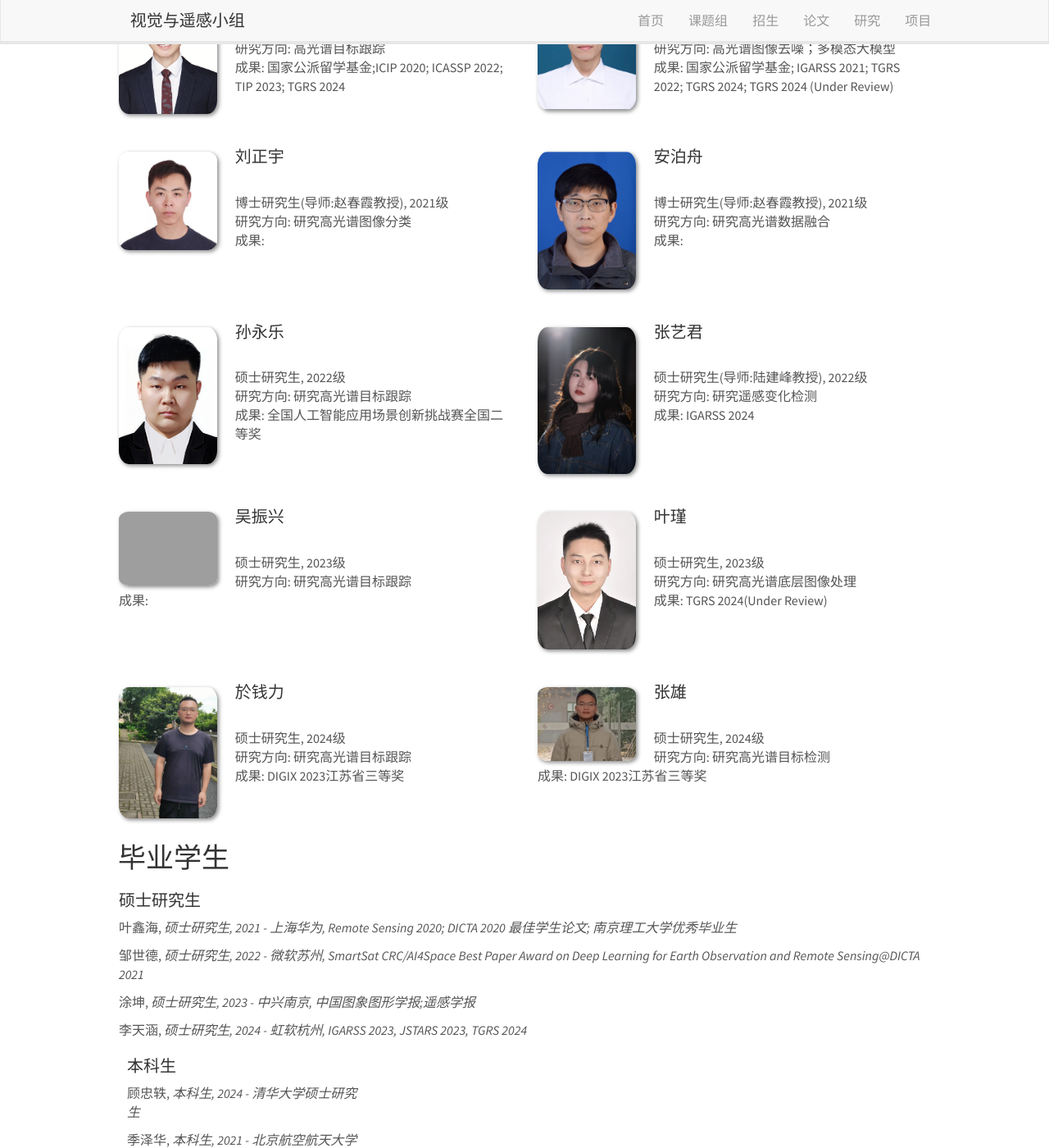
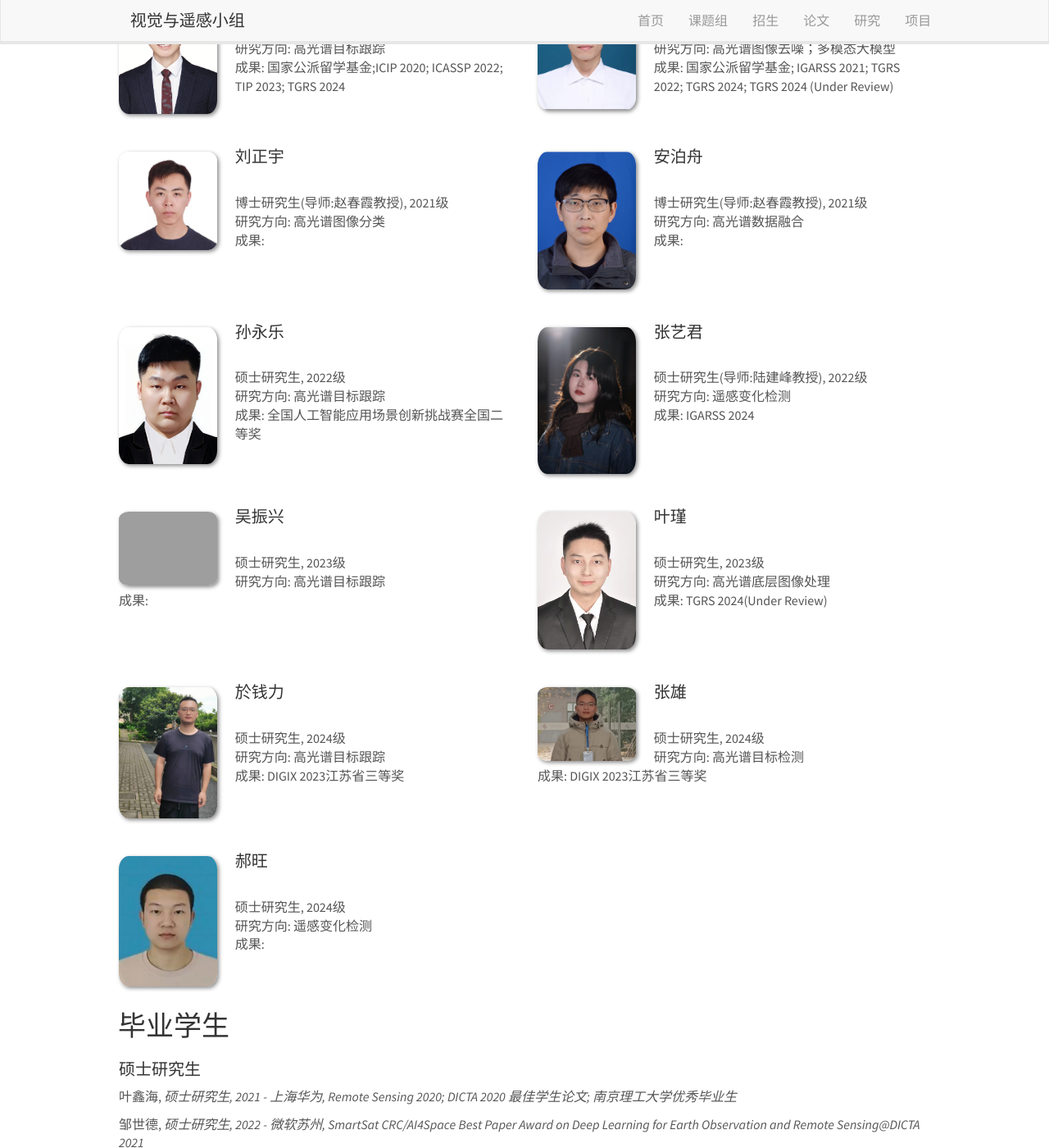
Before and after one commit to bearshng/mvip, a Jekyll site: the page built from _pages/team.md, in a window 1280 px wide and 1400 px high, scrolled down 613 px. Shown: the whole window at 82% size. Built offline with Jekyll 4.4.1, drawn with Linux system fonts in a browser that asks for light colours; nearby versions of some CDN libraries.

Commit message:
update website

```diff
--- a/_data/alumni_members.yml
+++ b/_data/alumni_members.yml
@@ -17,7 +17,7 @@
 - name: 刘正宇
   photo: liu.jpg
   position: 博士研究生(导师:赵春霞教授), 2021级
-  topics: 研究高光谱图像分类
+  topics: 高光谱图像分类
   publications:
   number_educ: 0
   education1:
@@ -25,7 +25,7 @@
 - name: 安泊舟
   photo: an.jpg
   position: 博士研究生(导师:赵春霞教授), 2021级
-  topics: 研究高光谱数据融合
+  topics: 高光谱数据融合
   publications:
   number_educ: 0
   education1:
@@ -34,7 +34,7 @@
 - name: 孙永乐
   photo: sun.jpg
   position: 硕士研究生, 2022级
-  topics: 研究高光谱目标跟踪
+  topics: 高光谱目标跟踪
   publications: 全国人工智能应用场景创新挑战赛全国二等奖
   number_educ: 0
   education1:
@@ -43,7 +43,7 @@
 - name: 张艺君
   photo: zhang.jpg
   position: 硕士研究生(导师:陆建峰教授), 2022级
-  topics: 研究遥感变化检测
+  topics: 遥感变化检测
   publications: IGARSS 2024
   number_educ: 0
   education1:
@@ -51,7 +51,7 @@
 - name: 吴振兴
   photo: wu.jpg
   position: 硕士研究生, 2023级
-  topics: 研究高光谱目标跟踪
+  topics: 高光谱目标跟踪
   publications:
   number_educ: 0
   education1:
@@ -59,7 +59,7 @@
 - name: 叶瑾
   photo: ye.jpg
   position: 硕士研究生, 2023级
-  topics: 研究高光谱底层图像处理
+  topics: 高光谱底层图像处理
   publications: TGRS 2024(Under Review)
   number_educ: 0
   education1:
@@ -67,7 +67,7 @@
 - name: 於钱力
   photo: yu.jpg
   position: 硕士研究生, 2024级
-  topics: 研究高光谱目标跟踪
+  topics: 高光谱目标跟踪
   publications: DIGIX 2023江苏省三等奖
   number_educ: 0
   education1:
@@ -75,7 +75,15 @@
 - name: 张雄
   photo: zhangx.jpg
   position: 硕士研究生, 2024级
-  topics: 研究高光谱目标检测
+  topics: 高光谱目标检测
   publications: DIGIX 2023江苏省三等奖
   number_educ: 0
   education1:
+
+- name: 郝旺
+  photo: hao.png
+  position: 硕士研究生, 2024级
+  topics: 遥感变化检测
+  publications:
+  number_educ: 0
+  education1:
--- a/_data/news.yml
+++ b/_data/news.yml
@@ -1,3 +1,6 @@
+- date: 2024.07
+  headline: "Our project on Hyperspectral Computer Vision for Smart Agriculture is reported by  <a href=\"https://www.nxrb.cn/nxrb/template/displayTemplate/news/newsDetail/8304/8099934.html?isShare=true\">NingXia Daily.</a>, <a href=\"http://www.nx.xinhuanet.com/20240731/ac794dc13efe4199ad20ecd21c420107/c.html\">Xinhua Net.</a>, <a href=\"http://nx.people.com.cn/n2/2024/0731/c192482-40929318.html\">people.cn</a>"
+
 - date: 2024.07
   headline: "One paper on Domain Adaptation-based Remote Sensing Change Detection is accepted to IEEE TGRS."
 
```
Also changed, not shown: _pages/home.md (+1 -1 lines), images/teampic/hao.png (added).
